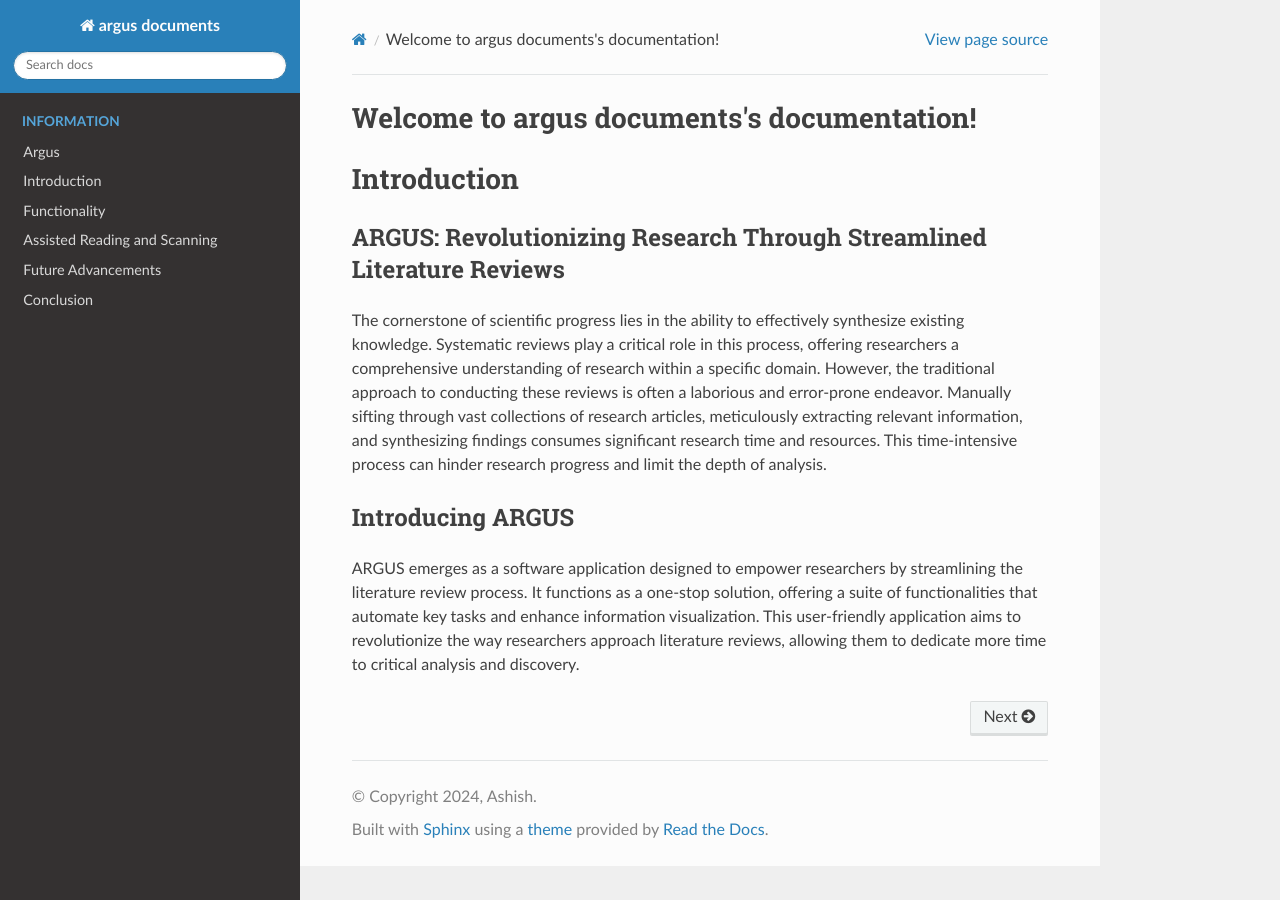
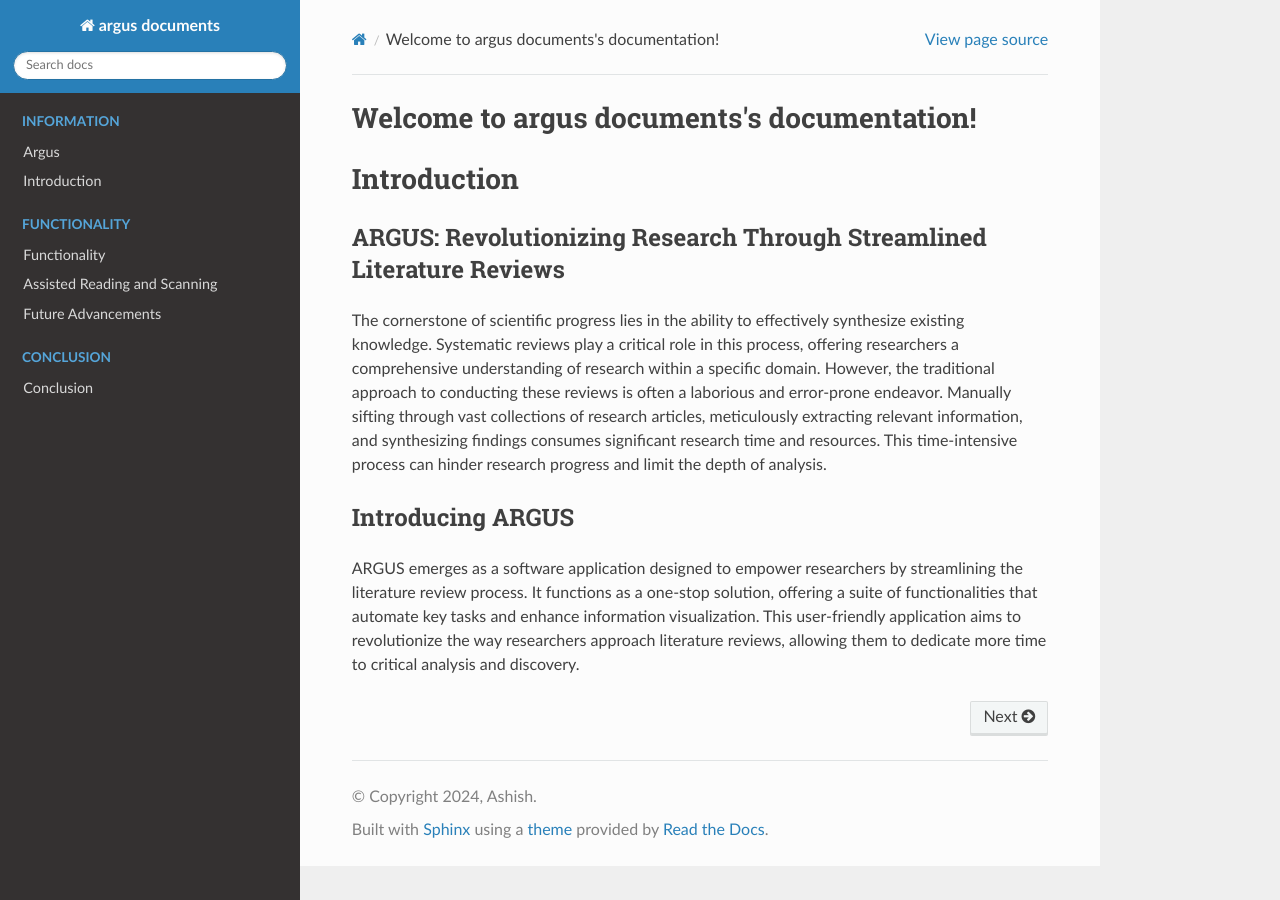
Before and after one commit to ashishsutariya/Documentation-Argus, a Sphinx documentation site: the page built from source/index.rst, in a window 1280 px wide. Built offline with Sphinx 7.4.7 and the Read the Docs theme 2.0.0, drawn with Linux system fonts in a browser that asks for light colours.

Commit message:
modules distribution

```diff
--- a/source/index.rst
+++ b/source/index.rst
@@ -26,7 +26,21 @@ ARGUS emerges as a software application designed to empower researchers by strea
 
    pages/index
    pages/introduction
+
+
+.. toctree::
+   :hidden:
+   :maxdepth: 10
+   :caption: Functionality
+
    pages/functionality
    pages/Reading and Scanning
    pages/Future Advancements
+
+
+.. toctree::
+   :hidden:
+   :maxdepth: 10
+   :caption: Conclusion
+
    pages/Conclusion
```
